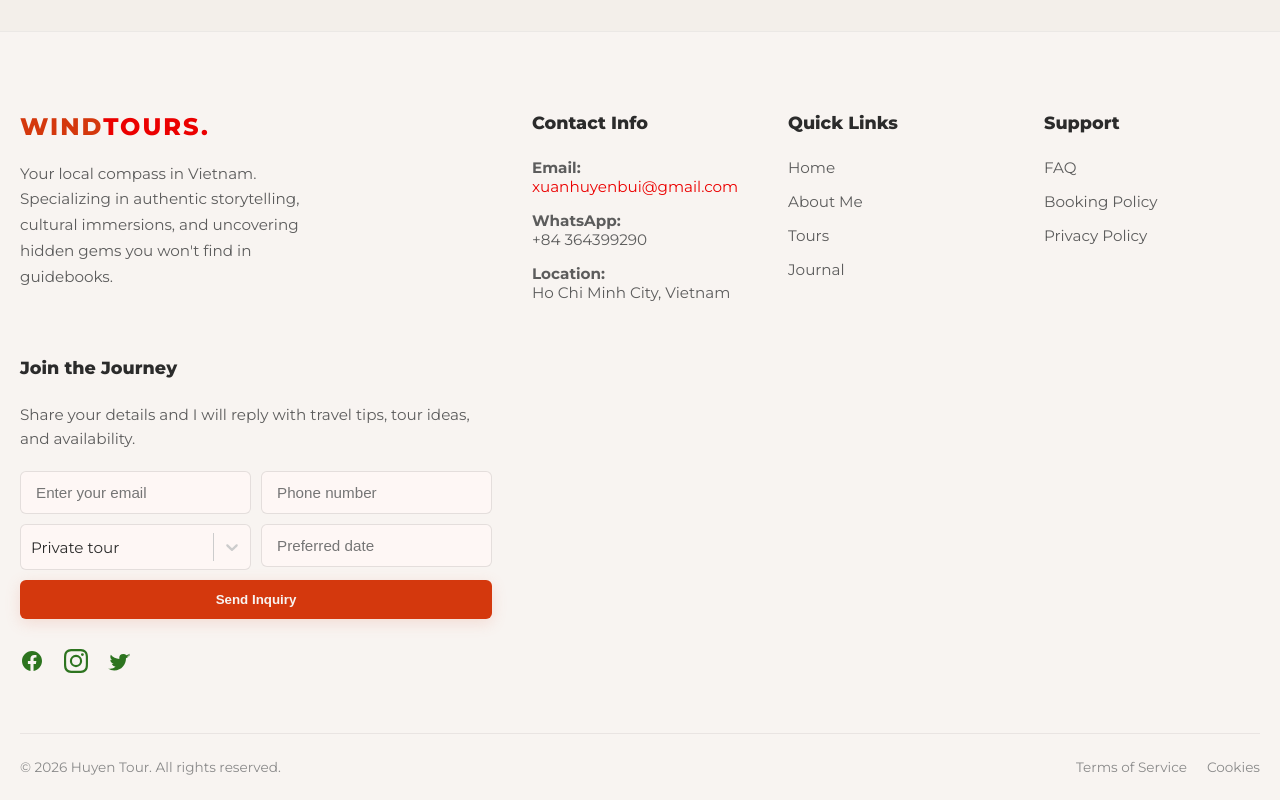
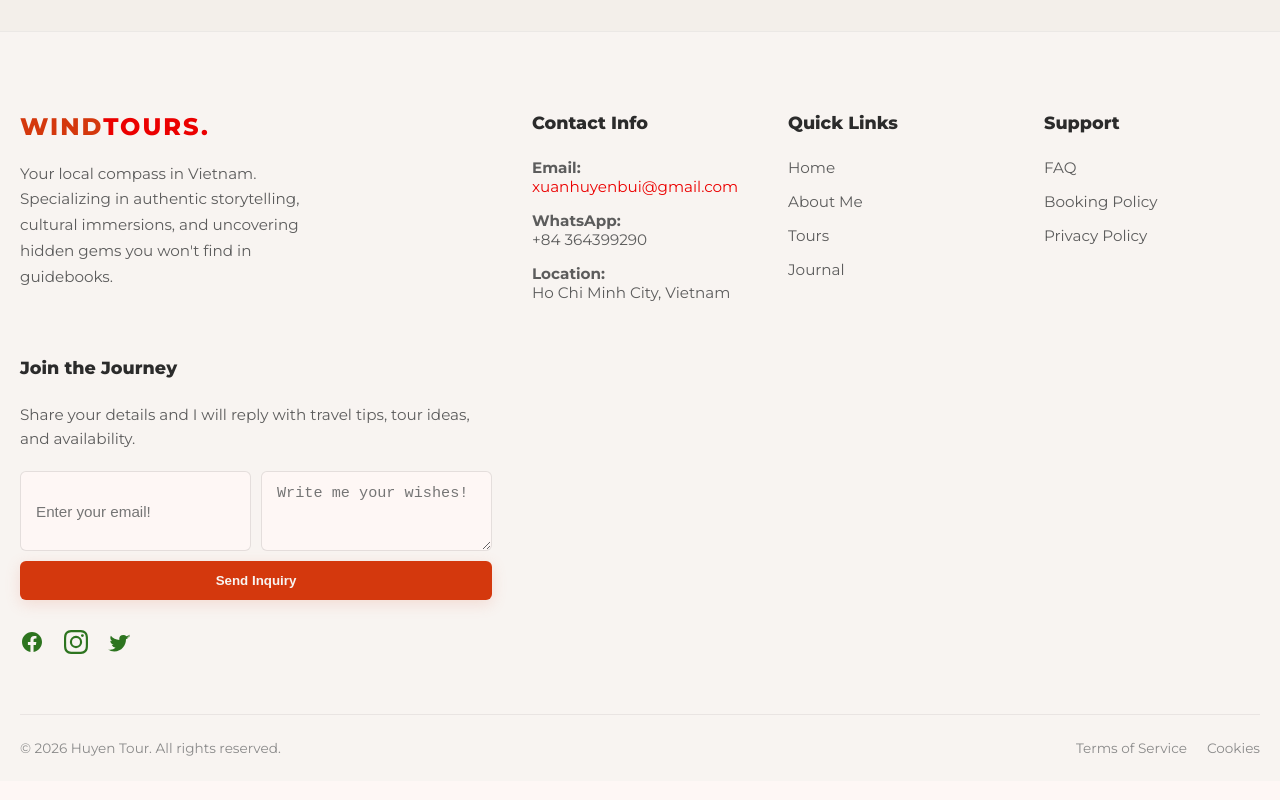
Before and after one commit to thodev94/huyen-travel, a Next.js app: page /tour/ben-tre in a window 1280 px wide. Shown: the part 2598-3398 px from the top of the page. Built offline with nearby package versions, Linux system fonts and the light colour scheme.

Commit message:
update image

```diff
--- a/src/components/Contact/index.tsx
+++ b/src/components/Contact/index.tsx
@@ -31,14 +31,13 @@ const Contact: React.FC = () => {
   const isMobile = width <= 768;
   const [form, setForm] = useState({
     email: '',
-    phone: '',
-    date: null as Date | null,
-    tourType: TOUR_OPTIONS[0],
+    note: '',
+
   });
   const [submitMessage, setSubmitMessage] = useState('');
 
-  const updateField = (field: 'email' | 'phone') => (
-    event: React.ChangeEvent<HTMLInputElement>
+  const updateField = (field: 'email' | 'note') => (
+    event: React.ChangeEvent<HTMLInputElement | HTMLTextAreaElement>
   ) => {
     setForm(prev => ({ ...prev, [field]: event.target.value }));
   };
@@ -49,10 +48,8 @@ const Contact: React.FC = () => {
     const body = [
       'New travel inquiry:',
       '',
-      `Email: ${form.email}`,
-      `Phone: ${form.phone || 'Not provided'}`,
-      `Preferred date: ${formatTravelDate(form.date)}`,
-      `Interest: ${form.tourType.label}`,
+      `${form.email}`,
+      `${form.note}`,
     ].join('\n');
 
     const subject = 'New travel inquiry from Huyen Tour website';
@@ -128,13 +125,23 @@ const Contact: React.FC = () => {
             <form className="newsletter-form" onSubmit={handleSubscribe}>
               <input
                 type="email"
-                placeholder="Enter your email"
+                placeholder="Enter your email!"
                 className="newsletter-input"
                 value={form.email}
                 onChange={updateField('email')}
+                onFocus={() => {setSubmitMessage('');}}
                 required
               />
-              <input
+               <textarea
+                placeholder="Write me your wishes!"
+                className="newsletter-input"
+                value={form.note}
+                rows={3}
+                onChange={updateField('note')}
+                onFocus={() => {setSubmitMessage('');}}
+                required
+              />
+              {/* <input
                 type="tel"
                 placeholder="Phone number"
                 className="newsletter-input"
@@ -164,7 +171,7 @@ const Contact: React.FC = () => {
                 dateFormat="MMM dd, yyyy"
                 minDate={new Date()}
                 aria-label="Preferred travel date"
-              />
+              /> */}
               <button type="submit" className="btn-accent newsletter-btn">
                 Send Inquiry
               </button>
--- a/src/components/MobileBottomNav/MobileBottomNav.css
+++ b/src/components/MobileBottomNav/MobileBottomNav.css
@@ -64,9 +64,9 @@
   .center-icon-wrap {
     background: var(--color-primary-deep);
     color: white;
-    width: 52px;
-    height: 52px;
-    border-radius: var(--border-radius);
+    width: 66px;
+    height: 66px;
+    border-radius: 50%;
     display: flex;
     align-items: center;
     justify-content: center;
@@ -83,8 +83,8 @@
   /* Exclude center button from normal SVG rules */
   .nav-item.center-action svg {
     margin-bottom: 0;
-    width: 24px;
-    height: 24px;
+    width: 30px;
+    height: 30px;
     transform: none;
     /* Do not translate */
   }
--- a/src/components/MobileBottomNav/index.tsx
+++ b/src/components/MobileBottomNav/index.tsx
@@ -70,7 +70,6 @@ const MobileBottomNav: React.FC<MobileBottomNavProps> = ({ onNavigate }) => {
             <polygon points="16.24 7.76 14.12 14.12 7.76 16.24 9.88 9.88 16.24 7.76"></polygon>
           </svg>
         </div>
-        <span>Tours</span>
       </div>
 
       {/* Journal Tab */}
```
